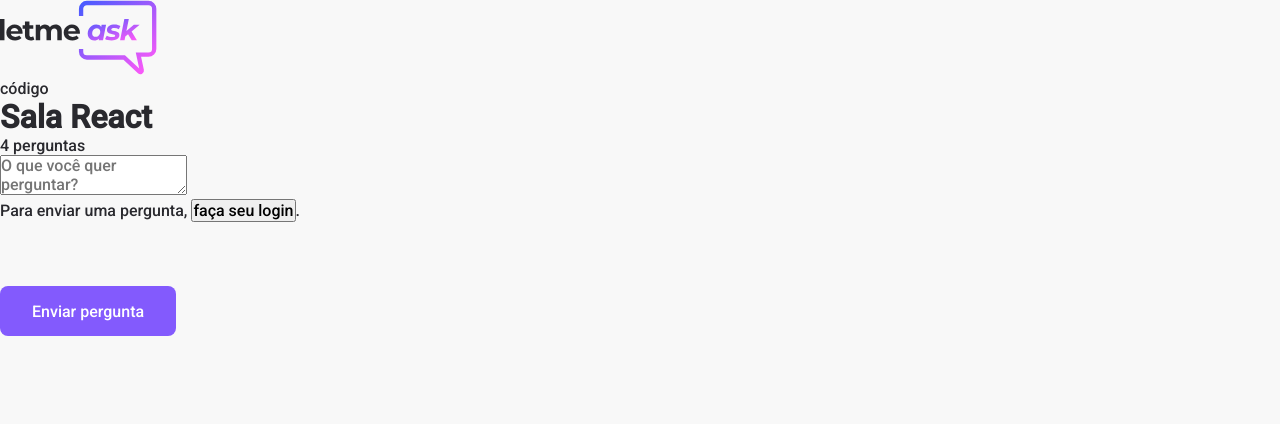
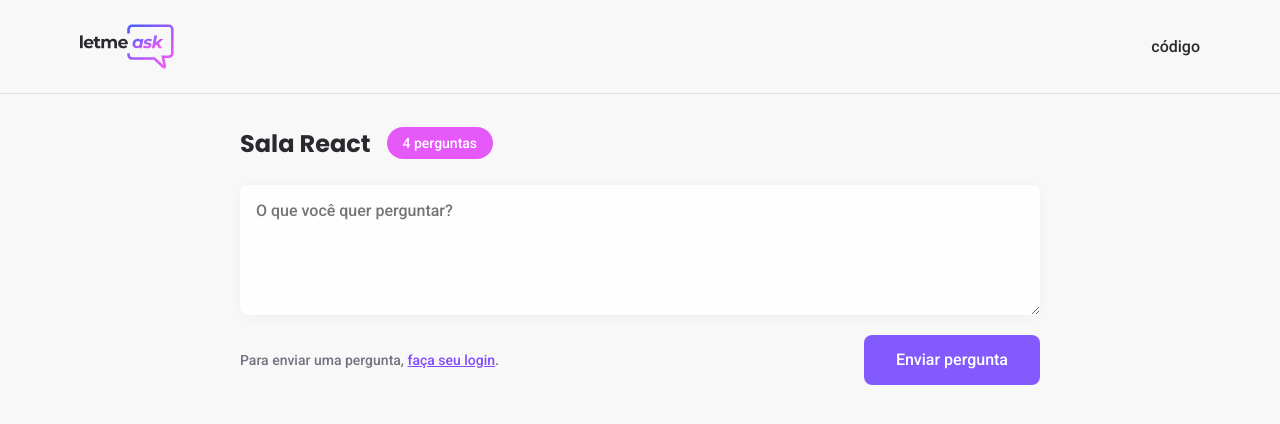
Before and after one commit to keelylima/letmeask-react-js, a React (Create React App) app: page /rooms/1 in a window 1280 px wide. Shown: the top 424 px of the page. Built offline with nearby package versions, Linux system fonts and the light colour scheme; no server answers.

Commit message:
add room css

```diff
--- a/src/pages/Room.tsx
+++ b/src/pages/Room.tsx
@@ -1,5 +1,7 @@
 import logoImg from '../assets/images/logo.svg'
 import { Button } from '../components/Button';
+
+import '../styles/room.scss'
 
 export function Room() {
     return(
@@ -11,7 +13,7 @@
                 </div>
             </header>
 
-            <main className="content">
+            <main>
                 <div className="room-title">
                     <h1>Sala React</h1>
                     <span>4 perguntas</span>
--- a/src/styles/button.scss
+++ b/src/styles/button.scss
@@ -1,5 +1,4 @@
 .button {
-    margin-top: 64px;
     height: 50px;
     border-radius: 8px;
     font-weight: 500;
--- /dev/null
+++ b/src/styles/room.scss
@@ -0,0 +1,81 @@
+#page-room {
+    header {
+        padding: 24px;
+        border-bottom: 1px solid #e2e2e2;
+
+        .content {
+            max-width: 1120px;
+            margin: 0 auto;
+            display: flex;
+            justify-content: space-between;
+            align-items: center;
+
+            > img {
+                max-height: 45px;
+            }
+        }
+    }
+
+    main {
+        max-width: 800px;
+        margin: 0 auto;
+
+        .room-title {
+            margin: 32px 0 24px;
+            display: flex;
+            align-items: center;
+
+            h1 {
+                font-family: 'Poppins', sans-serif;
+                font-size: 24px;
+                color: #29292e;
+            }
+
+            span {
+                margin-left: 16px;
+                background: #e559f9;
+                border-radius: 9999px;
+                padding: 8px 16px;
+                color: #fff;
+                font-weight: 500;
+                font-size: 14px;
+            }
+        }
+    }
+
+    form {
+        textarea {
+            width: 100%;
+            border: 0;
+            padding: 16px;
+            border-radius: 8px;
+            background: #fefefe;
+            box-shadow: 0 2px 12px rgba(0, 0, 0, 0.04);
+            resize: vertical;
+            min-height: 130px;
+        }
+
+        .form-footer {
+            display: flex;
+            justify-content: space-between;
+            align-items: center;
+            margin-top: 16px;
+
+            span {
+                font-size: 14px;
+                color: #737380;
+                font-weight: 500;
+
+                button {
+                    background: transparent;
+                    border: 0;
+                    color: #834afd;
+                    text-decoration: underline;
+                    font-size: 14px;
+                    font-weight: 500;
+                    cursor: pointer;
+                }
+            }
+        }
+    }
+}
```
